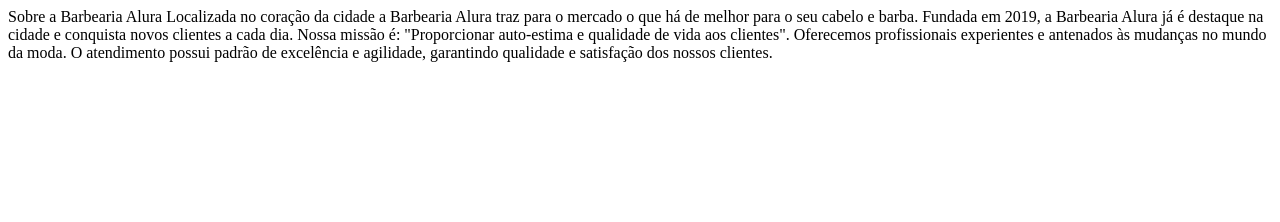
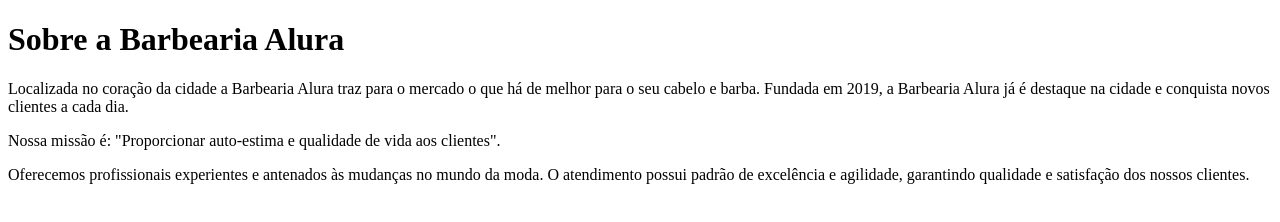
Before and after one commit to Anaf125/barbeariaalura, a plain HTML site: page index.html in a window 1280 px wide. Drawn offline with Linux system fonts and the light colour scheme.

Commit message:
tags iniciais

```diff
--- a/index.html
+++ b/index.html
@@ -6,12 +6,15 @@
     <title>barbearia ana</title>
 </head>
 <body>
-    Sobre a Barbearia Alura
+    <h1>Sobre a Barbearia Alura</h1>
 
-Localizada no coração da cidade a Barbearia Alura traz para o mercado o que há de melhor para o seu cabelo e barba. Fundada em 2019, a Barbearia Alura já é destaque na cidade e conquista novos clientes a cada dia.
+    <p>Localizada no coração da cidade a Barbearia Alura traz para o mercado o que há de melhor para o seu cabelo e barba.
+    Fundada em 2019, a Barbearia Alura já é destaque na cidade e conquista novos clientes a cada dia.</p>
 
-Nossa missão é: "Proporcionar auto-estima e qualidade de vida aos clientes".
+    <p>Nossa missão é: "Proporcionar auto-estima e qualidade de vida aos clientes".</p>
 
-Oferecemos profissionais experientes e antenados às mudanças no mundo da moda. O atendimento possui padrão de excelência e agilidade, garantindo qualidade e satisfação dos nossos clientes.
+    <p>Oferecemos profissionais experientes e antenados às mudanças no mundo da moda.
+    O atendimento possui padrão de excelência e agilidade, garantindo qualidade e satisfação dos nossos clientes.</p>
+
 </body>
 </html>
```
